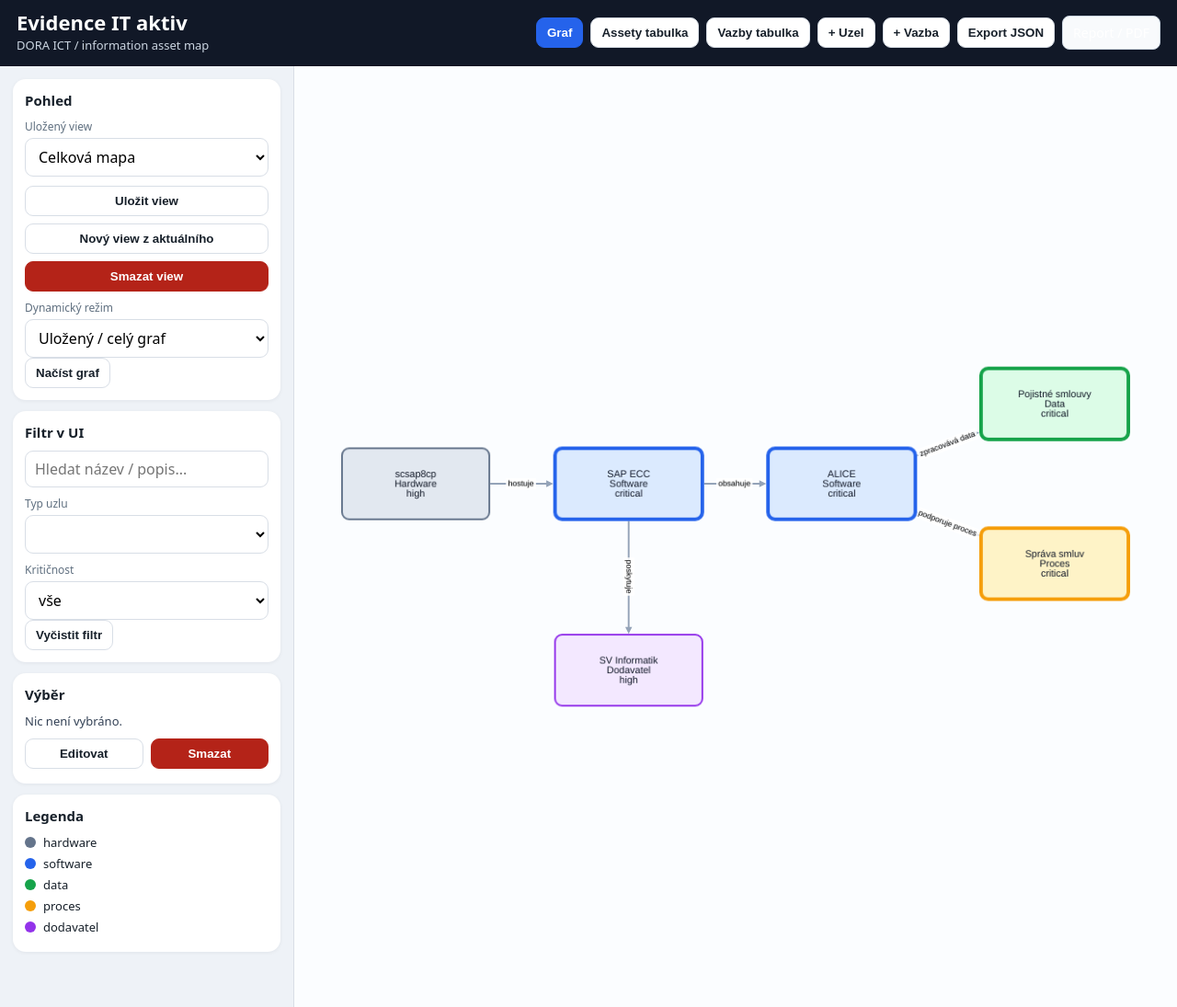
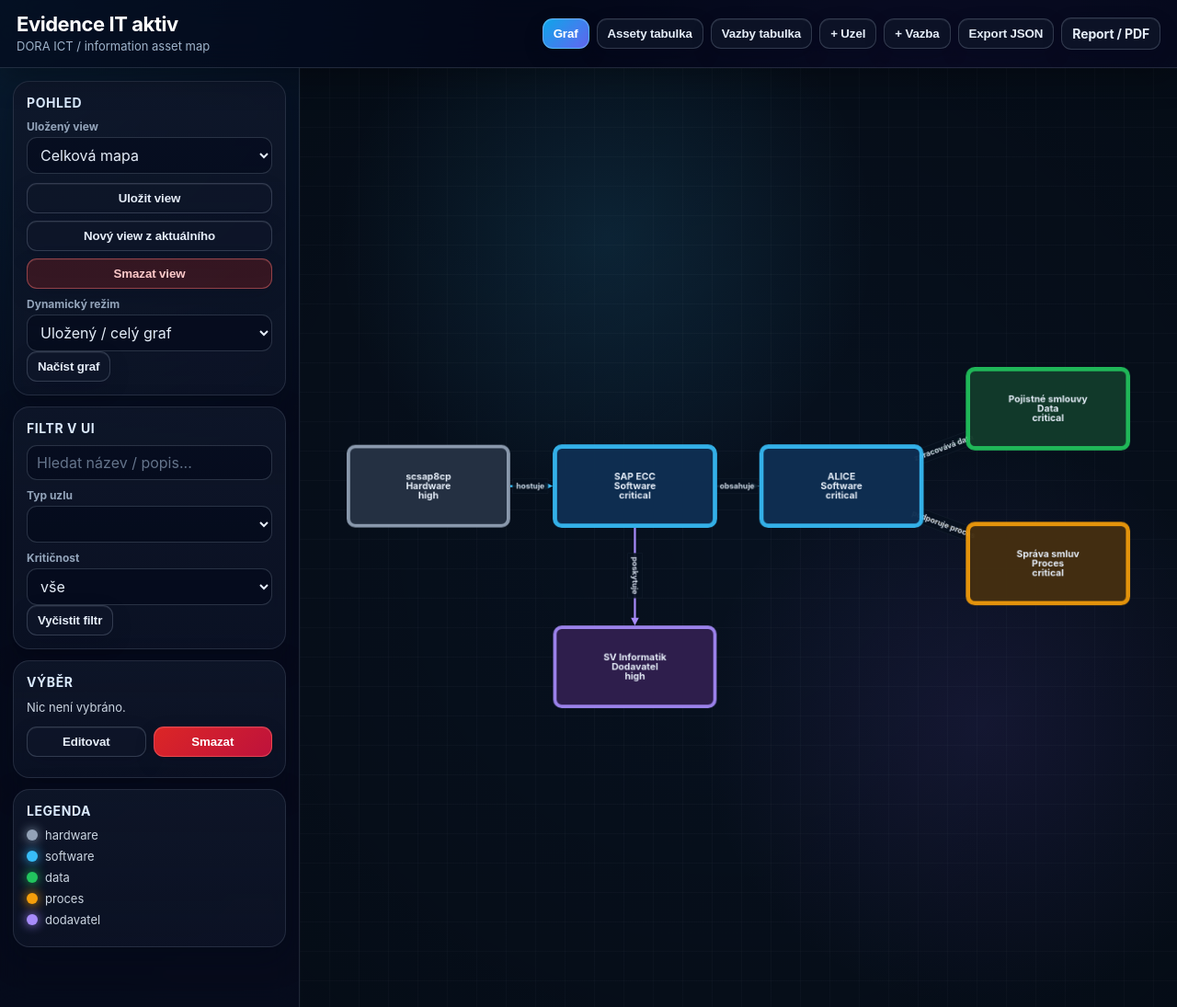
Before and after one commit to petr-toman/dora-asset-manager, a PHP site: page / in a window 1280 px wide. Shown: the whole page at 92% size. Run offline with PHP 8.4, Linux system fonts and the light colour scheme; some libraries are stand-ins or nearby versions.

Commit message:
v7: add dark cyber/GRC design

```diff
--- a/app/assets/app.js
+++ b/app/assets/app.js
@@ -82,41 +82,80 @@ function initCy(elements) {
                 'shape': 'round-rectangle',
                 'label': 'data(label)',
                 'text-wrap': 'wrap',
-                'text-max-width': 130,
+                'text-max-width': 142,
                 'font-size': 11,
+                'font-family': 'Inter, Segoe UI, Arial, sans-serif',
+                'font-weight': 700,
                 'text-valign': 'center',
                 'text-halign': 'center',
-                'width': 150,
-                'height': 64,
-                'background-color': '#e5e7eb',
+                'width': 166,
+                'height': 72,
+                'background-color': '#1e293b',
+                'background-opacity': 0.96,
                 'border-width': 2,
-                'border-color': '#94a3b8',
-                'color': '#111827',
-                'padding': '8px'
+                'border-color': '#64748b',
+                'border-opacity': .92,
+                'color': '#e5edf8',
+                'padding': '10px',
+                'shadow-blur': 18,
+                'shadow-color': '#020617',
+                'shadow-opacity': .38,
+                'shadow-offset-x': 0,
+                'shadow-offset-y': 8
             }},
-            { selector: 'node[type="hardware"]', style: { 'background-color': '#e2e8f0', 'border-color': '#64748b' }},
-            { selector: 'node[type="software"]', style: { 'background-color': '#dbeafe', 'border-color': '#2563eb' }},
-            { selector: 'node[type="data"]', style: { 'background-color': '#dcfce7', 'border-color': '#16a34a' }},
-            { selector: 'node[type="process"]', style: { 'background-color': '#fef3c7', 'border-color': '#f59e0b' }},
-            { selector: 'node[type="business_function"]', style: { 'background-color': '#ffedd5', 'border-color': '#ea580c' }},
-            { selector: 'node[type="supplier"], node[type="provider"], node[type="manufacturer"]', style: { 'background-color': '#f3e8ff', 'border-color': '#9333ea' }},
-            { selector: 'node[criticality="critical"]', style: { 'border-width': 4 }},
+            { selector: 'node[type="hardware"]', style: { 'background-color': '#263244', 'border-color': '#94a3b8' }},
+            { selector: 'node[type="software"]', style: { 'background-color': '#0f2f53', 'border-color': '#38bdf8' }},
+            { selector: 'node[type="data"]', style: { 'background-color': '#123c2b', 'border-color': '#22c55e' }},
+            { selector: 'node[type="process"]', style: { 'background-color': '#452f11', 'border-color': '#f59e0b' }},
+            { selector: 'node[type="business_function"]', style: { 'background-color': '#4a2411', 'border-color': '#fb923c' }},
+            { selector: 'node[type="supplier"], node[type="provider"], node[type="manufacturer"]', style: { 'background-color': '#30204f', 'border-color': '#a78bfa' }},
+            { selector: 'node[type="network"], node[type="location"], node[type="ict_service"], node[type="documentation"]', style: { 'background-color': '#193243', 'border-color': '#67e8f9' }},
+            { selector: 'node[criticality="low"]', style: { 'border-width': 2 }},
+            { selector: 'node[criticality="medium"]', style: { 'border-width': 3 }},
+            { selector: 'node[criticality="high"]', style: { 'border-width': 4, 'shadow-color': '#f59e0b', 'shadow-opacity': .24 }},
+            { selector: 'node[criticality="critical"]', style: { 'border-width': 5, 'shadow-color': '#ef4444', 'shadow-opacity': .36 }},
             { selector: 'edge', style: {
                 'curve-style': 'bezier',
                 'target-arrow-shape': 'triangle',
-                'arrow-scale': .9,
-                'width': 2,
-                'line-color': '#94a3b8',
-                'target-arrow-color': '#94a3b8',
+                'arrow-scale': 1.05,
+                'width': 2.4,
+                'line-color': '#5f7797',
+                'target-arrow-color': '#5f7797',
                 'label': 'data(label)',
                 'font-size': 9,
-                'text-background-color': '#ffffff',
-                'text-background-opacity': .85,
-                'text-background-padding': 2,
-                'text-rotation': 'autorotate'
+                'font-family': 'Inter, Segoe UI, Arial, sans-serif',
+                'font-weight': 700,
+                'color': '#cbd5e1',
+                'text-background-color': '#07111f',
+                'text-background-opacity': .90,
+                'text-background-padding': 4,
+                'text-border-opacity': .35,
+                'text-border-width': 1,
+                'text-border-color': '#1e293b',
+                'text-rotation': 'autorotate',
+                'shadow-blur': 10,
+                'shadow-color': '#020617',
+                'shadow-opacity': .30,
+                'shadow-offset-x': 0,
+                'shadow-offset-y': 3
             }},
-            { selector: ':selected', style: { 'border-color': '#ef4444', 'line-color': '#ef4444', 'target-arrow-color': '#ef4444' }},
-            { selector: '.faded', style: { 'opacity': .12 }},
+            { selector: 'edge[type="contains"]', style: { 'line-style': 'dashed', 'line-color': '#7dd3fc', 'target-arrow-color': '#7dd3fc' }},
+            { selector: 'edge[type="processes_data"], edge[type="uses_data"]', style: { 'line-color': '#22c55e', 'target-arrow-color': '#22c55e' }},
+            { selector: 'edge[type="supports_process"], edge[type="supports_function"]', style: { 'line-color': '#f59e0b', 'target-arrow-color': '#f59e0b' }},
+            { selector: 'edge[type="provided_by"], edge[type="supplied_by"], edge[type="manufactured_by"]', style: { 'line-color': '#a78bfa', 'target-arrow-color': '#a78bfa' }},
+            { selector: 'edge[type="hosts"], edge[type="runs_on"]', style: { 'line-color': '#38bdf8', 'target-arrow-color': '#38bdf8' }},
+            { selector: ':selected', style: {
+                'border-color': '#f8fafc',
+                'line-color': '#f8fafc',
+                'target-arrow-color': '#f8fafc',
+                'shadow-blur': 26,
+                'shadow-color': '#38bdf8',
+                'shadow-opacity': .72,
+                'underlay-color': '#38bdf8',
+                'underlay-opacity': .18,
+                'underlay-padding': 8
+            }},
+            { selector: '.faded', style: { 'opacity': .13 }},
             { selector: '.hiddenByFilter', style: { 'display': 'none' }}
         ]
     });
--- a/app/assets/style.css
+++ b/app/assets/style.css
@@ -1,54 +1,135 @@
 :root {
-    --bg: #f4f6f8;
-    --panel: #ffffff;
-    --text: #17202a;
-    --muted: #607080;
-    --line: #d8dee6;
-    --accent: #2563eb;
-    --danger: #b42318;
-    --shadow: 0 10px 30px rgba(15, 23, 42, .12);
+    --bg: #07111f;
+    --bg2: #0b1730;
+    --panel: rgba(15, 23, 42, .82);
+    --panel-strong: rgba(15, 23, 42, .96);
+    --panel-soft: rgba(30, 41, 59, .62);
+    --text: #e5edf8;
+    --muted: #93a4ba;
+    --line: rgba(148, 163, 184, .22);
+    --accent: #38bdf8;
+    --accent2: #8b5cf6;
+    --success: #22c55e;
+    --warning: #f59e0b;
+    --danger: #ef4444;
+    --shadow: 0 24px 70px rgba(0, 0, 0, .42);
+    --soft-shadow: 0 12px 32px rgba(2, 8, 23, .35);
+    --radius: 18px;
 }
 
 * { box-sizing: border-box; }
-html, body { margin: 0; height: 100%; font-family: system-ui, -apple-system, Segoe UI, Roboto, Arial, sans-serif; color: var(--text); background: var(--bg); }
+html, body {
+    margin: 0;
+    height: 100%;
+    font-family: Inter, ui-sans-serif, system-ui, -apple-system, Segoe UI, Roboto, Arial, sans-serif;
+    color: var(--text);
+    background:
+        radial-gradient(circle at top left, rgba(56, 189, 248, .18), transparent 34%),
+        radial-gradient(circle at 80% 12%, rgba(139, 92, 246, .18), transparent 32%),
+        linear-gradient(135deg, #06111f 0%, #0a1020 48%, #111827 100%);
+}
 body { overflow: hidden; }
 
 .topbar {
-    height: 72px;
+    height: 74px;
     display: flex;
     align-items: center;
     justify-content: space-between;
     padding: 12px 18px;
-    background: #111827;
+    background: rgba(2, 6, 23, .74);
     color: white;
-    border-bottom: 1px solid #0b1220;
+    border-bottom: 1px solid rgba(148, 163, 184, .20);
+    backdrop-filter: blur(16px);
+    box-shadow: 0 10px 34px rgba(0,0,0,.28);
+    position: relative;
+    z-index: 10;
 }
-.topbar h1 { font-size: 22px; margin: 0; line-height: 1.1; }
-.topbar span { color: #cbd5e1; font-size: 13px; }
-.top-actions { display: flex; gap: 8px; align-items: center; }
+.topbar h1 {
+    font-size: 22px;
+    margin: 0;
+    line-height: 1.1;
+    letter-spacing: -.02em;
+}
+.topbar span { color: #9fb3ca; font-size: 13px; }
+.top-actions { display: flex; gap: 8px; align-items: center; flex-wrap: wrap; justify-content: flex-end; }
 
-button {
-    border: 1px solid var(--line);
-    background: #fff;
+button, a.button {
+    border: 1px solid rgba(148, 163, 184, .28);
+    background: rgba(15, 23, 42, .78);
     color: var(--text);
     padding: 8px 11px;
-    border-radius: 9px;
+    border-radius: 11px;
     cursor: pointer;
-    font-weight: 600;
+    font-weight: 700;
+    letter-spacing: -.01em;
+    box-shadow: 0 1px 0 rgba(255,255,255,.06) inset, 0 8px 22px rgba(2,8,23,.16);
+    transition: transform .14s ease, border-color .14s ease, background .14s ease, box-shadow .14s ease;
 }
-button:hover { filter: brightness(.98); }
-button.primary { background: var(--accent); color: white; border-color: var(--accent); }
-button.danger { color: white; background: var(--danger); border-color: var(--danger); }
-button.icon { border: none; background: transparent; font-size: 26px; padding: 0 4px; }
+button:hover, a.button:hover {
+    transform: translateY(-1px);
+    border-color: rgba(56, 189, 248, .55);
+    background: rgba(30, 41, 59, .95);
+    box-shadow: 0 1px 0 rgba(255,255,255,.08) inset, 0 12px 28px rgba(2,8,23,.24);
+}
+button.primary {
+    background: linear-gradient(135deg, #0ea5e9, #6366f1);
+    color: white;
+    border-color: rgba(125, 211, 252, .58);
+}
+button.danger {
+    color: #fff;
+    background: linear-gradient(135deg, #dc2626, #be123c);
+    border-color: rgba(248,113,113,.48);
+}
+button.subtle-danger {
+    background: rgba(127, 29, 29, .36);
+    color: #fecaca;
+}
+button.icon {
+    border: none;
+    background: transparent;
+    font-size: 26px;
+    padding: 0 4px;
+    box-shadow: none;
+}
+button.icon:hover { transform: none; background: transparent; color: #7dd3fc; }
 
-.layout { display: grid; grid-template-columns: 320px 1fr; height: calc(100vh - 72px); }
-.sidebar { overflow: auto; padding: 14px; border-right: 1px solid var(--line); background: #eef2f7; }
-.panel { background: var(--panel); padding: 13px; border-radius: 14px; margin-bottom: 12px; box-shadow: 0 1px 4px rgba(15, 23, 42, .06); }
-.panel h2 { margin: 0 0 10px; font-size: 15px; }
-.panel label { display: block; color: var(--muted); font-size: 12px; margin: 9px 0 4px; }
+a.button {
+    display: inline-flex;
+    align-items: center;
+    justify-content: center;
+    text-decoration: none;
+    font-size: 14px;
+}
+
+.layout { display: grid; grid-template-columns: 326px 1fr; height: calc(100vh - 74px); }
+.sidebar {
+    overflow: auto;
+    padding: 14px;
+    border-right: 1px solid rgba(148, 163, 184, .18);
+    background: rgba(2, 6, 23, .42);
+    backdrop-filter: blur(16px);
+}
+.panel {
+    background: linear-gradient(180deg, rgba(15,23,42,.86), rgba(15,23,42,.62));
+    padding: 14px;
+    border-radius: var(--radius);
+    margin-bottom: 12px;
+    border: 1px solid rgba(148, 163, 184, .18);
+    box-shadow: var(--soft-shadow);
+}
+.panel h2 {
+    margin: 0 0 10px;
+    font-size: 14px;
+    letter-spacing: .04em;
+    text-transform: uppercase;
+    color: #dbeafe;
+}
+.panel label { display: block; color: var(--muted); font-size: 12px; margin: 9px 0 4px; font-weight: 700; }
 .panel input, .panel select { width: 100%; }
-.selected-panel { min-height: 120px; }
-#selectedInfo { font-size: 13px; line-height: 1.4; color: #334155; }
+.selected-panel { min-height: 128px; }
+#selectedInfo { font-size: 13px; line-height: 1.5; color: #cbd5e1; }
+#selectedInfo strong { color: #f8fafc; font-size: 14px; }
 .small-actions { display: flex; gap: 8px; margin-top: 10px; }
 .small-actions button { flex: 1; }
 
@@ -60,104 +141,139 @@ button.icon { border: none; background: transparent; font-size: 26px; padding: 0
 }
 .view-actions button { width: 100%; }
 
-
-.canvas-wrap { position: relative; background: #fbfdff; }
-#cy { position: absolute; inset: 0; }
+.canvas-wrap {
+    position: relative;
+    background:
+        linear-gradient(rgba(148, 163, 184, .045) 1px, transparent 1px),
+        linear-gradient(90deg, rgba(148, 163, 184, .045) 1px, transparent 1px),
+        radial-gradient(circle at 35% 18%, rgba(56,189,248,.14), transparent 28%),
+        radial-gradient(circle at 78% 70%, rgba(139,92,246,.12), transparent 30%),
+        #07111f;
+    background-size: 32px 32px, 32px 32px, auto, auto, auto;
+}
+.canvas-wrap::before {
+    content: "";
+    position: absolute;
+    inset: 0;
+    pointer-events: none;
+    background: radial-gradient(circle at center, transparent 0%, rgba(0,0,0,.28) 100%);
+    z-index: 1;
+}
+#cy { position: absolute; inset: 0; z-index: 2; }
 
 input, select, textarea {
     width: 100%;
-    border: 1px solid var(--line);
-    border-radius: 9px;
+    border: 1px solid rgba(148, 163, 184, .25);
+    border-radius: 11px;
     padding: 8px 10px;
     font: inherit;
-    background: white;
+    background: rgba(2, 6, 23, .46);
+    color: var(--text);
+    outline: none;
+    transition: border-color .14s ease, box-shadow .14s ease, background .14s ease;
 }
+input:focus, select:focus, textarea:focus {
+    border-color: rgba(56, 189, 248, .76);
+    box-shadow: 0 0 0 3px rgba(56, 189, 248, .16);
+    background: rgba(2, 6, 23, .68);
+}
+input::placeholder, textarea::placeholder { color: #64748b; }
 textarea { resize: vertical; }
+select option { color: #0f172a; background: #f8fafc; }
 
 .modal {
     position: fixed;
     inset: 0;
-    background: rgba(15, 23, 42, .48);
+    background: rgba(2, 6, 23, .70);
     display: flex;
     align-items: center;
     justify-content: center;
     z-index: 1000;
+    backdrop-filter: blur(12px);
 }
 .modal.hidden, .hidden { display: none; }
 .modal-content {
-    width: min(760px, 94vw);
+    width: min(780px, 94vw);
     max-height: 90vh;
     overflow: auto;
-    background: white;
-    border-radius: 18px;
-    box-shadow: var(--shadow);
-    padding: 16px;
+    background:
+        radial-gradient(circle at 10% 0%, rgba(56,189,248,.16), transparent 26%),
+        linear-gradient(180deg, rgba(15,23,42,.98), rgba(15,23,42,.94));
+    border: 1px solid rgba(148, 163, 184, .22);
+    border-radius: 24px;
+    box-shadow: var(--shadow), 0 0 0 1px rgba(255,255,255,.04) inset;
+    padding: 18px;
 }
-.modal-content.large { width: min(1080px, 96vw); }
-.modal-header { display: flex; align-items: center; justify-content: space-between; border-bottom: 1px solid var(--line); margin-bottom: 12px; padding-bottom: 8px; }
-.modal-header h2 { margin: 0; font-size: 20px; }
+.modal-content.large { width: min(1120px, 96vw); }
+.modal-header {
+    display: flex;
+    align-items: center;
+    justify-content: space-between;
+    border-bottom: 1px solid rgba(148, 163, 184, .20);
+    margin: -4px -2px 16px;
+    padding: 2px 2px 14px;
+}
+.modal-header h2 {
+    margin: 0;
+    font-size: 21px;
+    letter-spacing: -.02em;
+    color: #f8fafc;
+}
 
-.form-grid { display: grid; grid-template-columns: repeat(4, minmax(0, 1fr)); gap: 12px; }
+.form-grid { display: grid; grid-template-columns: repeat(4, minmax(0, 1fr)); gap: 13px; }
 .form-grid.small { grid-template-columns: repeat(2, minmax(0, 1fr)); }
-.form-grid label { font-size: 12px; color: var(--muted); font-weight: 600; }
-.form-grid label input, .form-grid label select, .form-grid label textarea { margin-top: 4px; color: var(--text); font-weight: 400; }
+.form-grid label {
+    font-size: 12px;
+    color: #a9bad0;
+    font-weight: 800;
+    letter-spacing: .01em;
+}
+.form-grid label input, .form-grid label select, .form-grid label textarea {
+    margin-top: 5px;
+    color: var(--text);
+    font-weight: 500;
+}
 .span2 { grid-column: span 2; }
 .span4 { grid-column: span 4; }
 .form-actions { display: flex; justify-content: flex-end; gap: 10px; margin-top: 6px; }
+
+.section-title {
+    margin: 8px 0 -2px;
+    padding: 14px 0 0;
+    border-top: 1px solid rgba(148, 163, 184, .18);
+    color: #7dd3fc;
+    font-size: 13px;
+    letter-spacing: .08em;
+    text-transform: uppercase;
+}
 
 .toast {
     position: fixed;
     right: 18px;
     bottom: 18px;
-    background: #111827;
-    color: white;
+    background: rgba(15, 23, 42, .96);
+    color: #e0f2fe;
+    border: 1px solid rgba(56, 189, 248, .32);
     padding: 12px 15px;
-    border-radius: 12px;
+    border-radius: 14px;
     box-shadow: var(--shadow);
     z-index: 2000;
 }
 
-.legend div { display: flex; align-items: center; gap: 8px; font-size: 13px; margin: 5px 0; }
-.dot { width: 12px; height: 12px; display: inline-block; border-radius: 50%; background: #94a3b8; }
-.dot.hardware { background: #64748b; }
-.dot.software { background: #2563eb; }
-.dot.data { background: #16a34a; }
-.dot.process { background: #f59e0b; }
-.dot.supplier { background: #9333ea; }
-
-@media (max-width: 900px) {
-    body { overflow: auto; }
-    .layout { grid-template-columns: 1fr; height: auto; }
-    .sidebar { height: auto; }
-    .canvas-wrap { height: 70vh; }
-    .form-grid, .form-grid.small { grid-template-columns: 1fr; }
-    .span2, .span4 { grid-column: span 1; }
-}
-
-a.button {
-    display: inline-flex;
-    align-items: center;
-    justify-content: center;
-    text-decoration: none;
-    color: inherit;
-    border: 1px solid #cbd5e1;
-    border-radius: 8px;
-    background: #f8fafc;
-    padding: 8px 11px;
-    font-size: 14px;
-}
-
-.section-title {
-    margin: 4px 0 0;
-    padding-top: 10px;
-    border-top: 1px solid #e5e7eb;
-    color: #334155;
-}
+.legend div { display: flex; align-items: center; gap: 8px; font-size: 13px; margin: 7px 0; color: #cbd5e1; }
+.dot { width: 12px; height: 12px; display: inline-block; border-radius: 999px; background: #94a3b8; box-shadow: 0 0 12px currentColor; }
+.dot.hardware { background: #94a3b8; color: #94a3b8; }
+.dot.software { background: #38bdf8; color: #38bdf8; }
+.dot.data { background: #22c55e; color: #22c55e; }
+.dot.process { background: #f59e0b; color: #f59e0b; }
+.dot.supplier { background: #a78bfa; color: #a78bfa; }
 
 .table-view {
     height: calc(100vh - 74px);
     padding: 16px;
-    background: #f1f5f9;
+    background:
+        radial-gradient(circle at 10% 0%, rgba(56,189,248,.12), transparent 30%),
+        #07111f;
     overflow: hidden;
 }
 .table-toolbar {
```
Also changed, not shown: other parts of app/assets/style.css (+41 -19 lines).
